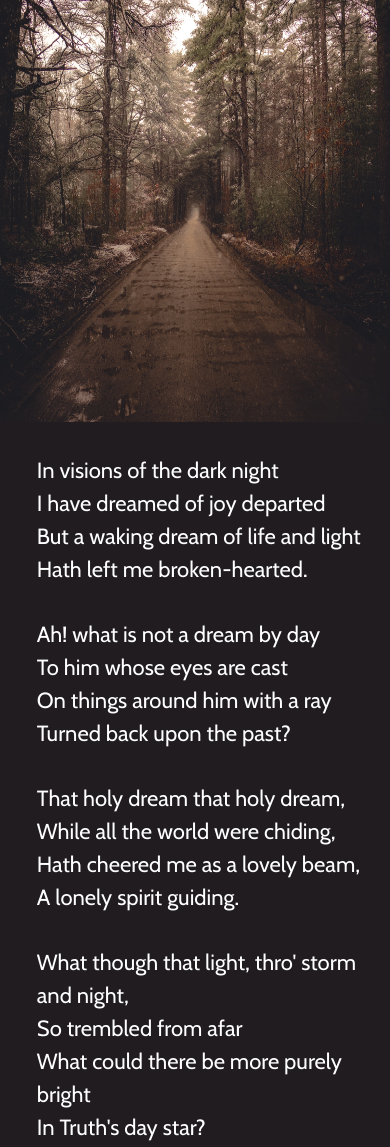
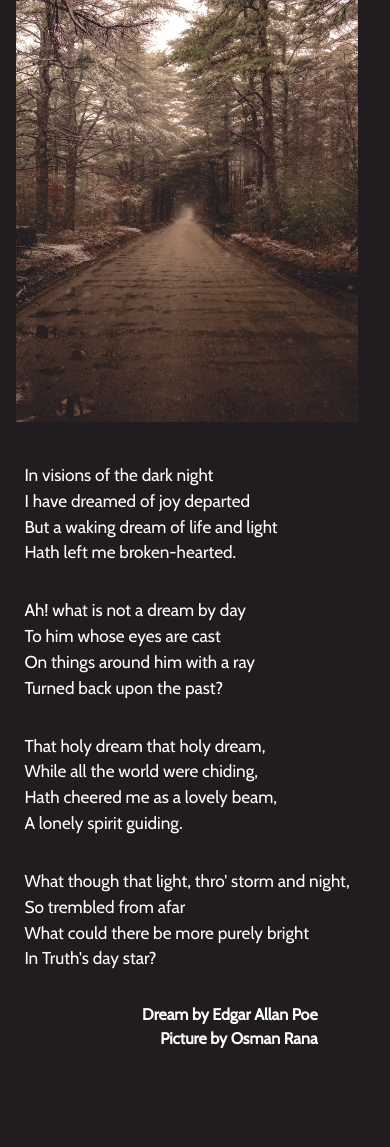
Before and after one commit to RVCC-IDMX/poem-page-OBenitezG, a plain HTML site: page index.html in a window 390 px wide. Shown: the top 1147 px of the page. After the commit the page ends 1059 px from the top, so only its background shows below. Drawn offline with nearby package versions, Linux system fonts and the light colour scheme.

Commit message:
Change HTML & CSS to be more fluid
Make image a background img.

Change media queries to be mobile first.

Add clamp at 2 screen sizes to make good use of font-size.

Take out margin tweaks but use margin-inline: auto; for centering poem.

Add gap and use padding for white space.

```diff
--- a/css/app.css
+++ b/css/app.css
@@ -20,8 +20,8 @@ dd {
 }
 
 /* Remove list styles on ul, ol elements with a list role, which suggests default styling will be removed */
-ul[role='list'],
-ol[role='list'] {
+ul[role="list"],
+ol[role="list"] {
   list-style: none;
 }
 
@@ -77,100 +77,78 @@ select {
 
 body {
   background-color: #201c20;
-    font-family: 'Cabin', sans-serif;
+  font-family: "Cabin", sans-serif;
+  font-size: 1rem;
+  font-size: clamp(1rem, 0.6522rem + 1.7391vw, 1.5rem);
 }
 
 .container {
+  width: 100%;
   display: grid;
   align-items: center;
-    grid-template-columns: 70% 30%;
-    height: 100vh;
+  justify-content: center;
+  gap: 2rem;
+  min-height: 100vh;
+  padding-right: 1rem;
 }
 
-img {
-    height: 100vh;
+.image {
+  background-color: aliceblue;
+  background-image: url("../forest-road-osman-rana.jpg");
+  height: 100%;
+  min-height: 50vh;
+  background-size: cover;
+  background-position: center bottom;
 }
 
 .text {
-    margin-left: 1rem;
-    padding-left: 1.3em;
+  padding: 0.5rem;
+}
+
+.poem {
+  display: block;
+  width: -moz-fit-content;
+  width: fit-content;
+  margin-inline: auto;
 }
 
 p {
   margin-bottom: 2rem;
   color: white;
-    font-size: 26px;
 }
 
-h3 {
+h1,
+h2 {
   color: white;
   text-align: right;
-    padding-top: 2em;
-    padding-right: 4em;
-    font-size: 16px;
+  padding-right: 2rem;
+  font-size: 1rem;
 }
 
 /* Media Screens */
 
-@media (max-width: 1280px) {
-
+@media (min-width: 780px) {
+  body {
+    font-size: clamp(1.125rem, 0.8929rem + 0.4762vw, 1.25rem);
+  }
   .container {
     display: grid;
-        align-items: center;
-        grid-template-columns: 70% 30%;
-        height: 100vh;
+    grid-template-columns: 1fr 1fr;
   }
 
-    .text {
-        margin-left: -0.5rem;
+  .image {
+    min-height: 100vh;
+  }
 }
 
-    P {
-        font-size: 18px;
+@media (min-width: 970px) {
+  .container {
+    grid-template-columns: 60% 40%;
+  }
 }
 
-    h3 {
-        font-size: 12px;
-        padding-right: 6em;
+@media (min-width: 1350px) {
+  .container {
+    grid-template-columns: 70% 30%;
   }
-
 }
-
-@media (max-width: 500px) {
-
-    .container {
-        display: grid;
-        grid-template-columns: 1fr;
-    }
-
-    img {
-        height: 50vh;
-    }
-
-    .text {
-        margin-top: 2em;
-        margin-left: 1em;
-    }
-
-    p {
-        font-size: 22px;
-    }
-
-    h3 {
-        font-size: 18px;
-        padding-right: 1em;
-    }
-
-}
-
-@media (max-width: 320px) {
-
-    p {
-        font-size: 18px;
-    }
-
-    h3 {
-        font: 8px;
-    }
-
-}
--- a/index.html
+++ b/index.html
@@ -19,12 +19,12 @@
 
         <section class="image">
 
-            <img src="forest-road-osman-rana.jpg" alt="A looming looking road by Osman Rana">
+            <!-- <img src="forest-road-osman-rana.jpg" alt="A looming looking road by Osman Rana"> -->
 
         </section>
 
         <section class="text">
-            <article>
+            <article class="poem">
 
                 <p>In visions of the dark night<br>I have dreamed of joy departed<br>But a waking dream of life and
                     light<br>Hath left me broken-hearted.<br></p>
```
Also changed, not shown: 1 other file. Lines whose indentation alone changed are shown as unchanged.
